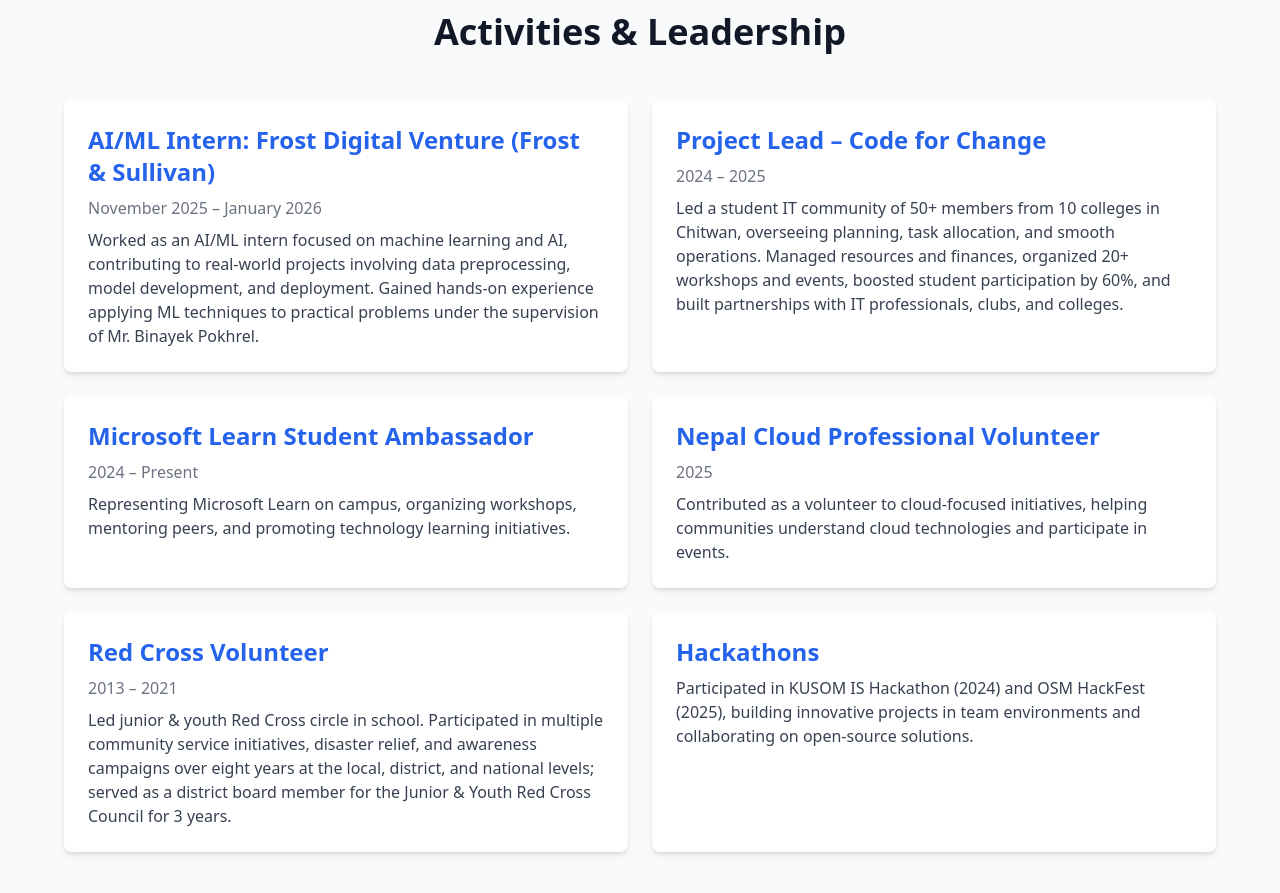
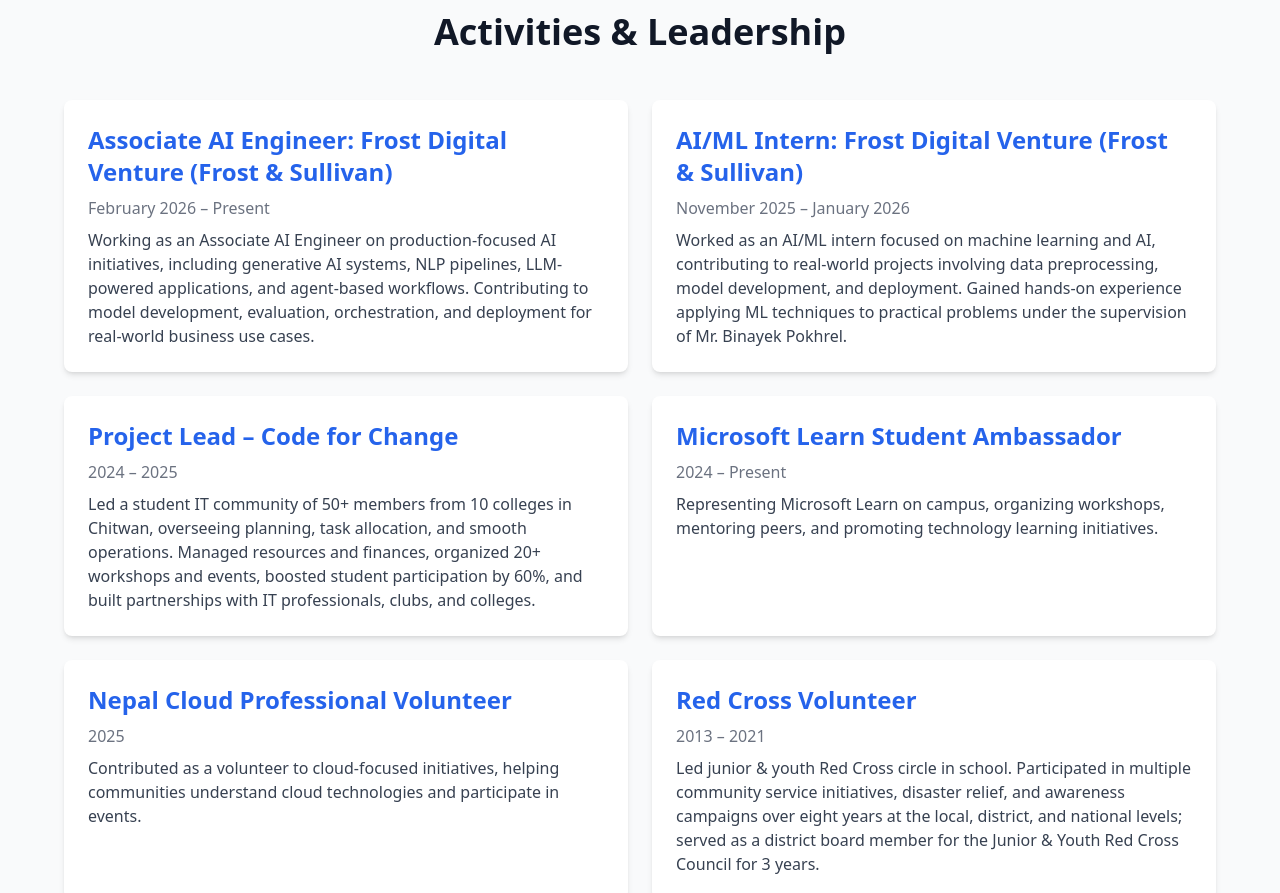
Before and after one commit to Ashok053/portfolio_ashok, a React (Vite) app: page / in a window 1280 px wide. Shown: the part 6400-7293 px from the top of the page. Built offline with nearby package versions, Linux system fonts and the light colour scheme; the HTML template or start-up script is replaced by a standard one.

Commit message:
updates job status

```diff
--- a/src/components/Activities.jsx
+++ b/src/components/Activities.jsx
@@ -1,5 +1,11 @@
 const Activities = () => {
   const activities = [
+    {
+      title: 'Associate AI Engineer: Frost Digital Venture (Frost & Sullivan)',
+      duration: 'February 2026 – Present',
+      description:
+        'Working as an Associate AI Engineer on production-focused AI initiatives, including generative AI systems, NLP pipelines, LLM-powered applications, and agent-based workflows. Contributing to model development, evaluation, orchestration, and deployment for real-world business use cases.'
+    },
     {
       title: 'AI/ML Intern: Frost Digital Venture (Frost & Sullivan)',
       duration: 'November 2025 – January 2026',
```
Also changed, not shown: 2 other files (tests, documents, lock files or other folders).
